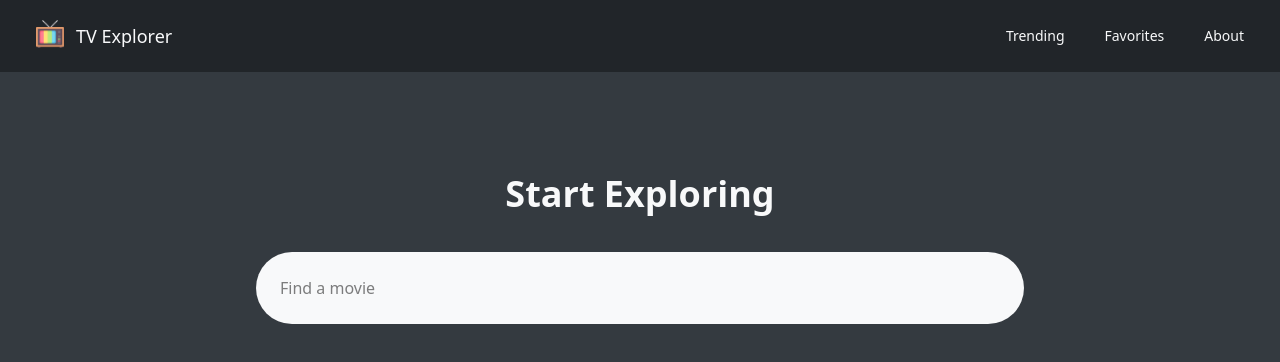
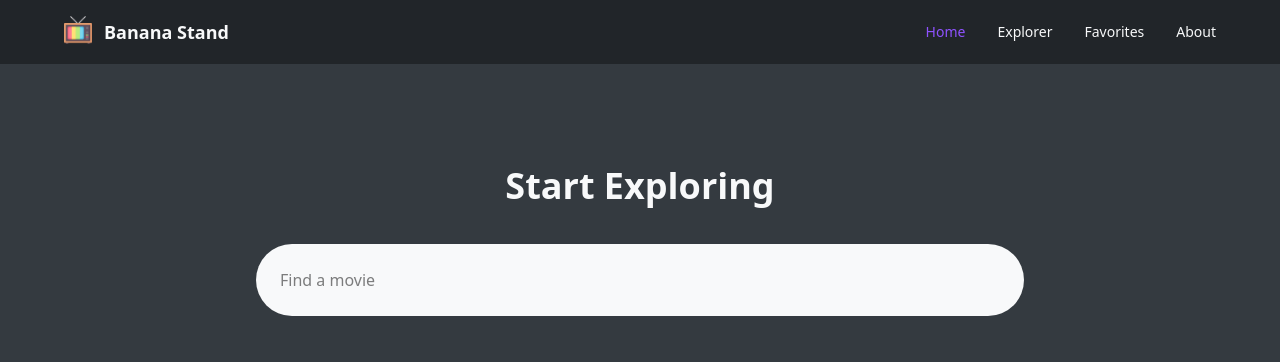
Before and after one commit to vrydberg/tv-explorer, a Vue app in the folder frontend/: page / in a window 1280 px wide. Shown: the top 362 px of the page. Built offline with nearby package versions, Linux system fonts and the light colour scheme.

Commit message:
refactor navbar.vue for mobile first design

```diff
--- a/frontend/src/components/Navbar.vue
+++ b/frontend/src/components/Navbar.vue
@@ -1,18 +1,87 @@
-<script></script>
+<script setup>
+
+import { ref } from 'vue';
+
+const isOpen = ref(false)
+const toggleNav = () => {
+    isOpen.value = !isOpen.value
+}
+
+// }
+</script>
+
+
+
 
 <template>
-    <nav class="bg-steel-900 text-white px-6 py-3">
-        <div class="max-w-7xl mx-auto flex justify-between items-center">
+    <nav class="bg-steel-900 relative text-steel-100 w-full py-4 px-6 sm:px-8 md:px-10 lg:px-12 xl:px-14">
+        <div
+            class="w-full mx-auto flex justify-between items-center flex-wrap max-w-6xl">
 
-            <a href="" class="flex items-center px-3 py-2 gap-3">
-                <img src="/src/components/icons/tv.png" alt="TV Explorer" class="pb-1 h-8 w-auto"/>
-                <p class="text-lg font-medium text-steel-100">TV Explorer</p>
+            <a href="" class="flex items-center gap-3">
+                <img src="/src/components/icons/tv.png" alt="TV Explorer App" class="pb-1 h-8 w-auto"/>
+                <span class="text-lg self-center font-semibold text-steel-100">Banana Stand</span>
             </a>
 
-            <div class="flex gap-4">
-                <a href="#" class="rounded-md px-3 py-2 text-sm font-medium text-steel-100 hover:bg-steel-800">Trending</a>
-                <a href="#" class="rounded-md px-3 py-2 text-sm font-medium text-steel-100 hover:bg-steel-800">Favorites</a>
-                <a href="#" class="rounded-md px-3 py-2 text-sm font-medium text-steel-100 hover:bg-steel-800">About</a>
+            <button
+                type="button"
+                class="inline-flex items-center mouse-pointer cursor-pointer p-1 justify-center text-sm text-gray-500 rounded-lg md:hidden hover:bg-blue-400 focus:outline-none focus:ring-2 focus:ring-gray-200 dark:text-gray-400 dark:hover:bg-gray-700 dark:focus:ring-gray-600"
+                aria-controls="navbar-default"
+                aria-expanded="false"
+                @click="toggleNav"
+            >
+                <span class="sr-only">Open main menu</span>
+                <svg class="w-5 h-5" aria-hidden="true" xmlns="http://www.w3.org/2000/svg" fill="none" viewBox="0 0 17 14">
+                    <path stroke="currentColor" stroke-linecap="round" stroke-linejoin="round" stroke-width="2" d="M1 1h15M1 7h15M1 13h15"/>
+                </svg>
+            </button>
+            <!-- add hidden below -->
+
+            <div
+                :class="
+                    ['absolute bg-steel-900 top-full left-0 right-0 z-50 px-6 pb-6 md:px-0 md:pb-0  w-full md:block md:static md:w-auto',
+                    isOpen ? 'block' : 'hidden'
+                    ]
+                " >
+                <ul class="text-sm font-medium flex flex-col p-4 md:p-0 gap-1 border border-steel-100 rounded-sm
+                           md:flex-row md:gap-8 md:mt-0 md:border-0">
+                    <li>
+                        <a href="#"
+                            :class="[
+                                'block py-2 px-3 rounded-sm md:bg-transparent md:p-0',
+                                $route.path === '/' ? 'bg-violet-500 md:text-violet-500' : 'text-steel-100 hover:bg-steel-600 md:hover:bg-transparent md:hover:text-violet-500'
+                            ]"
+                            aria-current="page">Home
+                        </a>
+                    </li>
+                    <li>
+                        <a href="#"
+                            :class="[
+                                'block py-2 px-3 rounded-sm md:bg-transparent md:p-0',
+                                $route.path === '/explorer' ? 'bg-sky md:text-sky' : 'text-steel-100 hover:bg-steel-600 md:hover:bg-transparent md:hover:text-sky'
+                            ]"
+                            aria-current="page">Explorer
+                        </a>
+                    </li>
+                    <li>
+                        <a href="#"
+                            :class="[
+                                'block py-2 px-3 rounded-sm md:bg-transparent md:p-0',
+                                $route.path === '/favorites' ? 'bg-sky md:text-sky' : 'text-steel-100 hover:bg-steel-600 md:hover:bg-transparent md:hover:text-sky'
+                            ]"
+                            aria-current="page">Favorites
+                        </a>
+                    </li>
+                    <li>
+                        <a href="#"
+                            :class="[
+                                'block py-2 px-3 rounded-sm md:bg-transparent md:p-0',
+                                $route.path === '/about' ? 'bg-sky md:text-sky' : 'text-steel-100 hover:bg-steel-600 md:hover:bg-transparent md:hover:text-sky'
+                            ]"
+                            aria-current="page">About
+                        </a>
+                    </li>
+                </ul>
             </div>
         </div>
     </nav>
```
